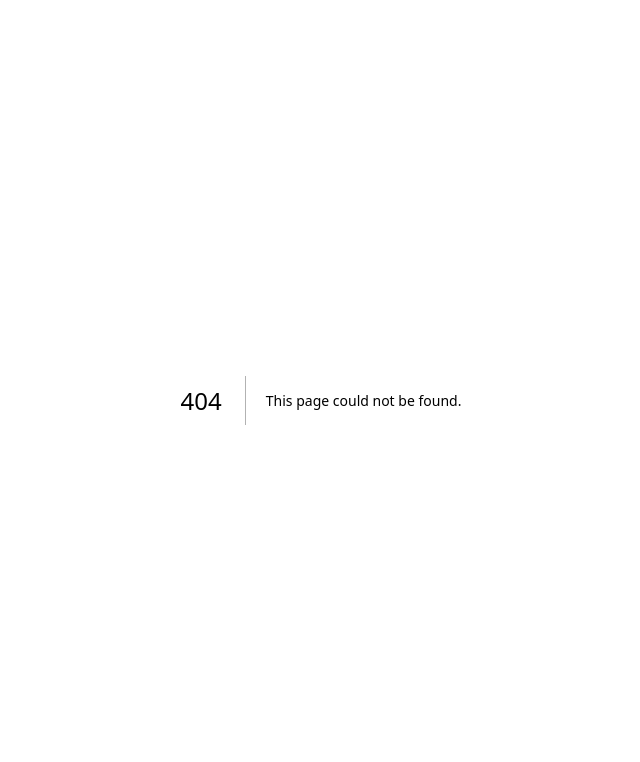
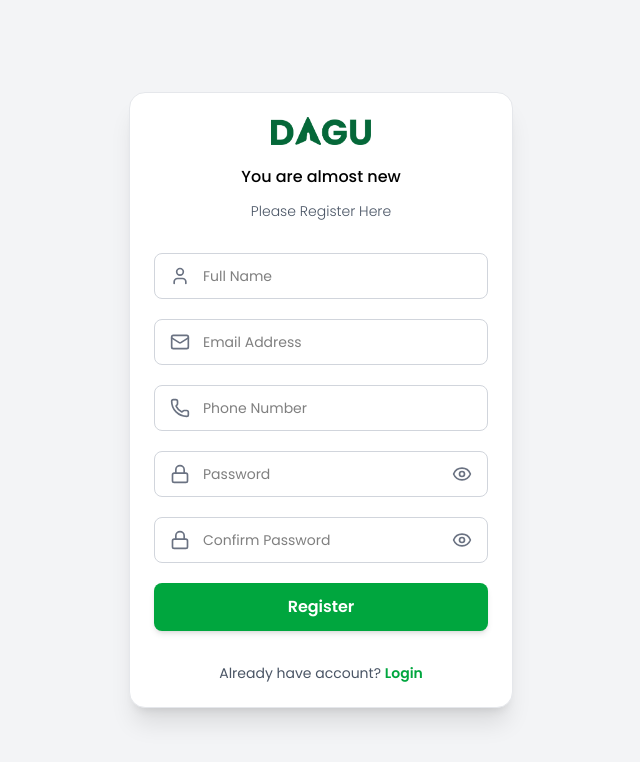
Before and after one commit to zelalem-yitbarek/Dagu_SMS_GAETWAY, a Next.js app in the folder frontend/: page /register in a window 1280 px wide. Before the commit this address had no page. Shown: the top 762 px of the page, without its empty margins (319-959 px from the left). Built offline with nearby package versions, Linux system fonts and the light colour scheme.

Commit message:
feat(auth): align login page design with register page and add navigation link

```diff
--- a/frontend/src/app/login/page.tsx
+++ b/frontend/src/app/login/page.tsx
@@ -1,73 +1,114 @@
-"use client"
-import React from 'react'
-import { Mail, Lock, Eye, EyeOff } from 'lucide-react';
-import { useState } from 'react';
-import Image from 'next/image';
-import logo from '../../../public/Dagu_Logo.png'
-import Link from 'next/link';
-const page = () => {
+"use client";
+
+import React, { useState } from "react";
+import { Mail, Lock, Eye, EyeOff } from "lucide-react";
+import Image from "next/image";
+import Link from "next/link";
+import logo from "../../../public/Dagu_Final.png";
+
+export default function LoginPage() {
   const [showPassword, setShowPassword] = useState(false);
   const [loading, setLoading] = useState(false);
+
   return (
-        <div className="min-h-screen flex items-center justify-center bg-gray-100 dark:bg-gray-900 px-4">
-            <div className="w-full max-w-md rounded-xl bg-white dark:bg-gray-900 p-8 shadow-2xl">
-                <div className="mb-5 flex justify-center">
-                    <Image src={logo} alt="Logo" width={80} height={40} />
-                </div>
-                <h1 className="text-center text-base font-semibold text-gray-900 dark:text-white">
+    <section className="min-h-screen flex items-center justify-center bg-gray-100 dark:bg-gray-950 px-6 py-10">
+      <div className="w-full max-w-sm rounded-2xl border border-gray-200 bg-white p-6 shadow-xl dark:border-gray-800 dark:bg-gray-900">
+
+        {/* Logo */}
+        <div className="text-center flex flex-col items-center">
+          <Image
+            src={logo}
+            alt={"Dagu Logo"}
+            width={90}
+            height={90}
+            priority
+            className="object-contain"
+          />
+
+          <h1 className="mt-4 text-xl font-semibold text-black dark:text-white">
             Welcome Back
           </h1>
-                <p className="mt-1 text-center text-base text-gray-500 dark:text-gray-400">
+
+          <p className="mt-2 text-sm text-gray-600 dark:text-gray-300">
             Please login to continue
-                </p><br />
+          </p>
+        </div>
+
+        {/* Form */}
+        <form className="mt-8 space-y-5">
+
+          {/* Email */}
           <div className="relative">
-                    <Mail className="absolute left-3 top-1/2 h-3.5 w-3.5 -translate-y-1/2 text-gray-400" />
+            <Mail
+              size={18}
+              className="absolute left-4 top-1/2 -translate-y-1/2 text-gray-500"
+            />
+
             <input
               type="email"
-                        placeholder="Email"
+              placeholder="Email Address"
               required
-                        //   value={form.email}
-                        //   onChange={(e) => setForm({ ...form, email: e.target.value })}
-                        className="w-full rounded-md border border-gray-300 py-2 pl-9 pr-3 text-base focus:border-indigo-600 focus:ring-1 focus:ring-indigo-600"
+              className="w-full text-sm rounded-lg border border-gray-300 bg-white py-3 pl-11 pr-4 text-black outline-none transition-all focus:border-green-500 focus:ring-2 focus:ring-green-500/20 dark:border-gray-700 dark:bg-gray-800 dark:text-white dark:placeholder:text-gray-400"
             />
           </div>
-                <br />
+
+          {/* Password */}
           <div className="relative">
-                    <Lock className="absolute left-3 top-1/2 h-3.5 w-3.5 -translate-y-1/2 text-gray-400" />
+            <Lock
+              size={18}
+              className="absolute left-4 top-1/2 -translate-y-1/2 text-gray-500"
+            />
+
             <input
               type={showPassword ? "text" : "password"}
               placeholder="Password"
               required
-                        //   value={form.password}
-                        //   onChange={(e) => setForm({ ...form, password: e.target.value })}
-                        className="w-full rounded-md border border-gray-300 py-2 pl-9 pr-9 text-base focus:border-indigo-600 focus:ring-1 focus:ring-indigo-600"
+              className="w-full text-sm rounded-lg border border-gray-300 bg-white py-3 pl-11 pr-11 text-black outline-none transition-all focus:border-green-500 focus:ring-2 focus:ring-green-500/20 dark:border-gray-700 dark:bg-gray-800 dark:text-white dark:placeholder:text-gray-400"
             />
+
             <button
               type="button"
               onClick={() => setShowPassword(!showPassword)}
-                        className="absolute right-3 top-1/2 -translate-y-1/2 text-gray-400"
+              className="absolute right-4 top-1/2 -translate-y-1/2 text-gray-500 hover:text-green-600"
             >
-                        {showPassword ? <EyeOff size={14} /> : <Eye size={14} />}
+              {showPassword ? <EyeOff size={18} /> : <Eye size={18} />}
             </button>
           </div>
-                <div className="mt-2 text-right">
+
+          {/* Forgot Password */}
+          <div className="text-right">
             <Link
               href="/forgotpassword"
-                        className="text-sm text-green-600 hover:underline"
+              className="text-xs text-green-600 hover:underline"
             >
               Forgot password?
             </Link>
           </div>
+
+          {/* Button */}
           <button
             type="submit"
             disabled={loading}
-                    className="w-full rounded-md  mt-2 bg-green-600 py-2 text-base font-semibold cursor-pointer text-white hover:bg-green-800 disabled:bg-gray-400"
+            className="w-full rounded-lg bg-green-600 py-3 text-sm font-semibold text-white shadow-md transition-all hover:bg-green-700 disabled:bg-gray-400"
           >
             {loading ? "Logging in..." : "Login"}
           </button>
+
+          {/* Register Link */}
+          <div className="mt-6 text-center">
+            <p className="text-sm text-gray-600 dark:text-gray-400">
+              Don’t have an account?{" "}
+              <Link
+                href="/register"
+                className="font-semibold text-green-600 hover:text-green-700"
+              >
+                Register
+              </Link>
+            </p>
           </div>
+
+        </form>
       </div>
-    )
+    </section>
+  );
 }
-
-export default page
--- /dev/null
+++ b/frontend/src/app/register/page.tsx
@@ -0,0 +1,173 @@
+"use client";
+
+import { useState } from "react";
+import Link from "next/link";
+import { motion } from "framer-motion";
+import {User,Mail,Phone,Lock,Eye,EyeOff,} from "lucide-react";
+import Image from "next/image";
+import DaguLogo from '../../../public/Dagu_Final.png'
+
+export default function RegisterPage() {
+  const [showPassword, setShowPassword] = useState(false);
+  const [showConfirmPassword, setShowConfirmPassword] = useState(false);
+
+  return (
+    <section className="min-h-screen bg-gray-100 dark:bg-gray-950 transition-colors duration-300 flex items-center justify-center px-6 py-10">
+      <motion.div
+        initial={{ opacity: 0, y: 35 }}
+        animate={{ opacity: 1, y: 0 }}
+        transition={{ duration: 0.7 }}
+        className="w-full max-w-sm rounded-2xl border border-gray-200 bg-white p-6 shadow-xl dark:border-gray-800 dark:bg-gray-900"
+      >
+        {/* Logo */}
+        <div className="text-center">
+          <motion.h2
+            initial={{ opacity: 0 }}
+            animate={{ opacity: 1 }}
+            transition={{ delay: 0.2 }}
+            className="flex justify-center"
+          >
+           <Image
+    src={DaguLogo}
+    alt="Dagu Logo"
+    width={100}
+    height={100}
+    priority
+    className="object-contain"
+  />
+          </motion.h2>
+
+          <h1 className="mt-5 text-1xl font-medium text-black dark:text-white">
+            You are almost new
+          </h1>
+
+          <p className="mt-3 text-sm font-light text-gray-600 dark:text-gray-300">
+            Please Register Here
+          </p>
+        </div>
+
+        {/* Form */}
+        <form className="mt-8 space-y-5">
+          {/* Full Name */}
+          <div className="relative">
+            <User
+              size={20}
+              className="absolute left-4 top-1/2 -translate-y-1/2 text-gray-500"
+            />
+
+            <input
+              type="text"
+              placeholder="Full Name"
+              className="w-full text-sm rounded-lg border border-gray-300 bg-white py-3 pl-12 pr-4 text-black outline-none transition-all focus:border-green-500 focus:ring-2 focus:ring-green-500/20 dark:border-gray-700 dark:bg-gray-800 dark:text-white dark:placeholder:text-gray-400"
+            />
+          </div>
+
+          {/* Email */}
+          <div className="relative">
+            <Mail
+              size={20}
+              className="absolute left-4 top-1/2 -translate-y-1/2 text-gray-500"
+            />
+
+            <input
+              type="email"
+              placeholder="Email Address"
+              className="w-full text-sm rounded-lg border border-gray-300 bg-white py-3 pl-12 pr-4 text-black outline-none transition-all focus:border-green-500 focus:ring-2 focus:ring-green-500/20 dark:border-gray-700 dark:bg-gray-800 dark:text-white dark:placeholder:text-gray-400"
+            />
+          </div>
+
+          {/* Phone */}
+          <div className="relative">
+            <Phone
+              size={20}
+              className="absolute left-4 top-1/2 -translate-y-1/2 text-gray-500"
+            />
+
+            <input
+              type="tel"
+              placeholder="Phone Number"
+              className="w-full text-sm rounded-lg border border-gray-300 bg-white py-3 pl-12 pr-4 text-black outline-none transition-all focus:border-green-500 focus:ring-2 focus:ring-green-500/20 dark:border-gray-700 dark:bg-gray-800 dark:text-white dark:placeholder:text-gray-400"
+            />
+          </div>
+
+          {/* Password */}
+          <div className="relative">
+            <Lock
+              size={20}
+              className="absolute left-4 top-1/2 -translate-y-1/2 text-gray-500"
+            />
+
+            <input
+              type={showPassword ? "text" : "password"}
+              placeholder="Password"
+              className="w-full text-sm rounded-lg border border-gray-300 bg-white py-3 pl-12 pr-12 text-black outline-none transition-all focus:border-green-500 focus:ring-2 focus:ring-green-500/20 dark:border-gray-700 dark:bg-gray-800 dark:text-white dark:placeholder:text-gray-400"
+            />
+
+            <button
+              type="button"
+              onClick={() => setShowPassword(!showPassword)}
+              className="absolute right-4 top-1/2 -translate-y-1/2 text-gray-500 hover:text-green-600"
+            >
+              {showPassword ? (
+                <EyeOff size={20} />
+              ) : (
+                <Eye size={20} />
+              )}
+            </button>
+          </div>
+
+          {/* Confirm Password */}
+          <div className="relative">
+            <Lock
+              size={20}
+              className="absolute left-4 top-1/2 -translate-y-1/2 text-gray-500"
+            />
+
+            <input
+              type={showConfirmPassword ? "text" : "password"}
+              placeholder="Confirm Password"
+              className="w-full  text-sm rounded-lg border border-gray-300 bg-white py-3 pl-12 pr-12 text-black outline-none transition-all focus:border-green-500 focus:ring-2 focus:ring-green-500/20 dark:border-gray-700 dark:bg-gray-800 dark:text-white dark:placeholder:text-gray-400"
+            />
+
+            <button
+              type="button"
+              onClick={() =>
+                setShowConfirmPassword(!showConfirmPassword)
+              }
+              className="absolute right-4 top-1/2 -translate-y-1/2 text-gray-500 hover:text-green-600"
+            >
+              {showConfirmPassword ? (
+                <EyeOff size={20} />
+              ) : (
+                <Eye size={20} />
+              )}
+            </button>
+          </div>
+
+          {/* Button */}
+          <motion.button
+            whileHover={{ scale: 1.02 }}
+            whileTap={{ scale: 0.98 }}
+            type="submit"
+            className="w-full rounded-lg bg-green-600 py-3 font-semibold text-white shadow-md transition-all hover:bg-green-700"
+          >
+            Register
+          </motion.button>
+        </form>
+
+        {/* Login */}
+        <div className="mt-8 text-center">
+          <p className="text-gray-600 dark:text-gray-400  text-sm">
+            Already have account?{" "}
+            <Link
+              href="/login"
+              className="font-semibold text-green-600 hover:text-green-700"
+            >
+              Login
+            </Link>
+          </p>
+        </div>
+      </motion.div>
+    </section>
+  );
+}
```
Lines whose indentation alone changed are shown as unchanged.
